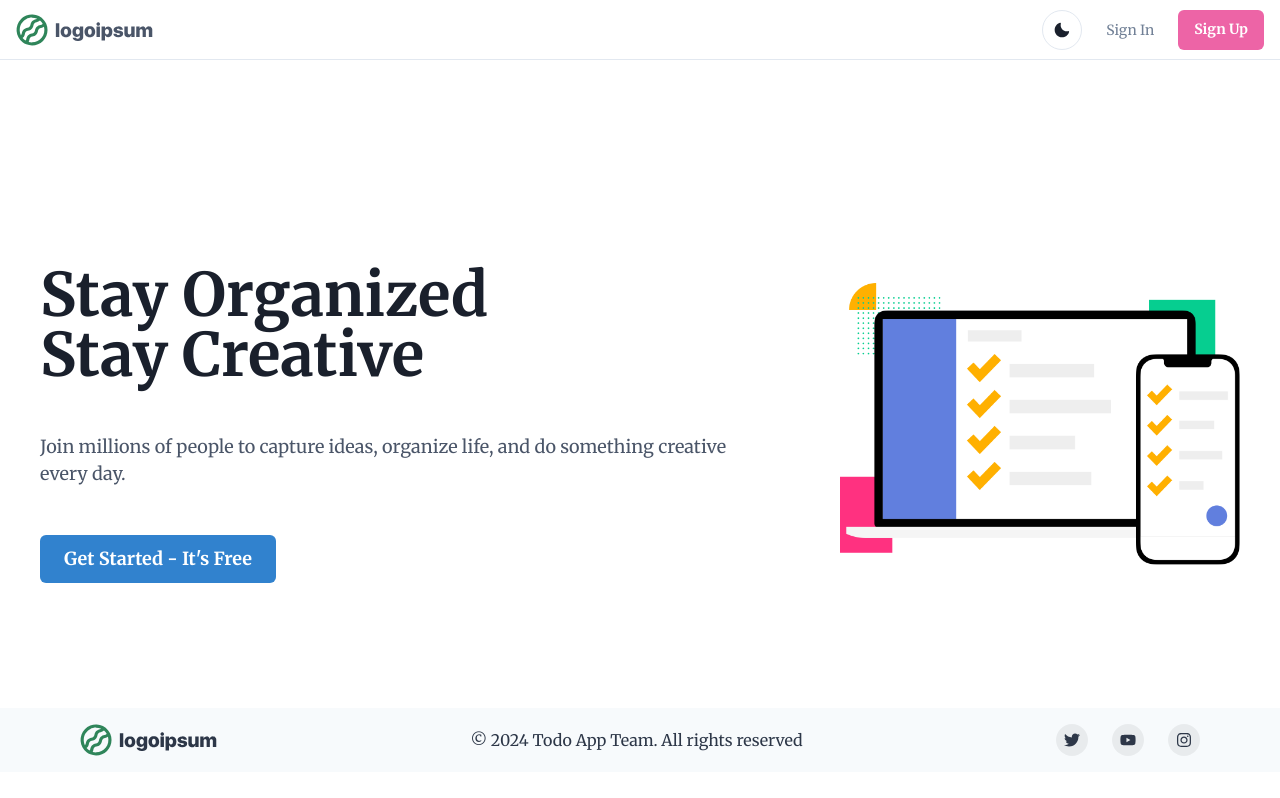
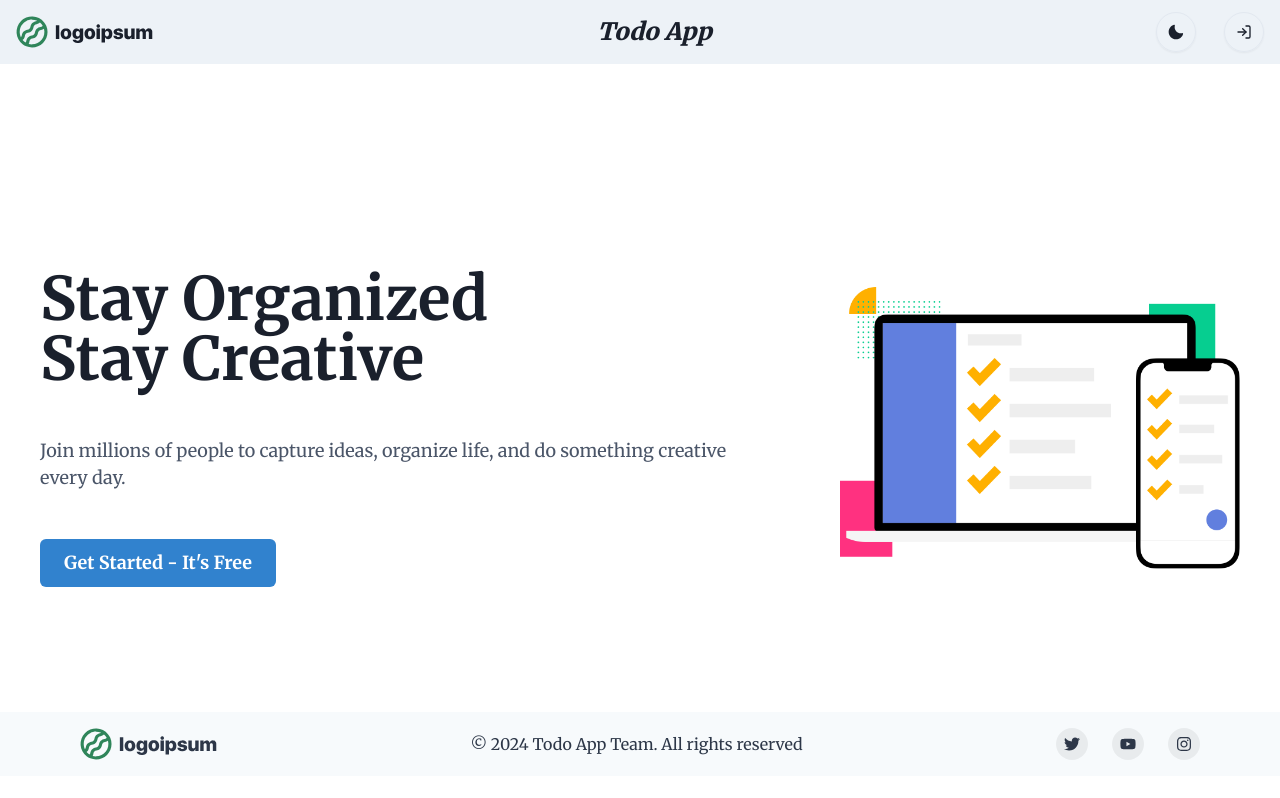
Before and after one commit to ajQodeleaf/todo-simple, a Next.js app: page / in a window 1280 px wide. Built offline with nearby package versions, Linux system fonts and the light colour scheme.

Commit message:
Refactor: Header componen

```diff
--- a/src/components/Header.js
+++ b/src/components/Header.js
@@ -2,75 +2,84 @@
 import {
   Box,
   Flex,
-  Button,
-  IconButton,
   Stack,
   useColorModeValue,
+  IconButton,
+  Text,
 } from "@chakra-ui/react";
-import { SunIcon, MoonIcon } from "@chakra-ui/icons";
+import { MoonIcon, SunIcon } from "@chakra-ui/icons";
+import { useTheme } from "@/context/themeContext";
+import { useContext } from "react";
+import { AuthContext } from "@/context/userAuthenticationContext";
+import { useRouter, usePathname } from "next/navigation";
 import { Logo } from "./Logo";
-import { useRouter } from "next/navigation";
-import { useTheme } from "../context/themeContext";
+import { FiLogOut, FiLogIn } from "react-icons/fi";
 
-export default function Header() {
+const Header = () => {
   const { theme, toggleTheme } = useTheme();
+  const { logout } = useContext(AuthContext);
   const router = useRouter();
+  const pathname = usePathname();
+
+  const isWelcomePage = pathname === "/";
+  const isHomePage = pathname === "/home";
+
+  const handleLogout = () => {
+    logout();
+    router.push("/");
+  };
+
   return (
-    <Box>
-      <Flex
-        bg={useColorModeValue("white", "gray.800")}
-        color={useColorModeValue("gray.600", "white")}
-        minH={"60px"}
-        py={{ base: 2 }}
-        px={{ base: 4 }}
-        borderBottom={1}
-        borderStyle={"solid"}
-        borderColor={useColorModeValue("gray.200", "gray.900")}
-        align={"center"}
+    <Box bg={useColorModeValue("gray.100", "gray.900")} px={4}>
+      <Flex h={16} alignItems={"center"} justifyContent={"space-between"}>
+        {!isHomePage && <Logo />}
+
+        <Text
+          fontSize="2xl"
+          fontWeight="extrabold"
+          textAlign="center"
+          fontStyle="italic"
+          ml={isHomePage ? "72px" : "0px"}
+          lineHeight="1.2"
+          flexGrow={1}
         >
-        <Flex flex={{ base: 1 }} justify={{ base: "center", md: "start" }}>
-          <Logo />
-        </Flex>
+          Todo App
+        </Text>
 
-        <Stack
-          flex={{ base: 1, md: 0 }}
-          justify={"flex-end"}
-          direction={"row"}
-          spacing={6}
-        >
+        <Flex alignItems={"center"}>
+          <Stack direction={"row"} spacing={7}>
             <IconButton
-            aria-label="Toggle theme"
               icon={theme === "light" ? <MoonIcon /> : <SunIcon />}
+              aria-label="Theme Switch"
               onClick={toggleTheme}
               variant="outline"
-            size="md"
-            isRound
+              borderRadius="50%"
+              boxShadow="sm"
             />
-          <Button
-            as={"a"}
-            fontSize={"sm"}
-            fontWeight={400}
-            variant={"link"}
-            onClick={() => router.push("/sign-in")}
-          >
-            Sign In
-          </Button>
-          <Button
-            as={"a"}
-            display={{ base: "none", md: "inline-flex" }}
-            fontSize={"sm"}
-            fontWeight={600}
-            color={"white"}
-            bg={"pink.400"}
-            onClick={() => router.push("/sign-up")}
-            _hover={{
-              bg: "pink.300",
-            }}
-          >
-            Sign Up
-          </Button>
+            {isWelcomePage ? (
+              <IconButton
+                icon={<FiLogIn />}
+                aria-label="Login"
+                onClick={handleLogout}
+                variant="outline"
+                borderRadius="50%"
+                boxShadow="sm"
+              />
+            ) : (
+              <IconButton
+                icon={<FiLogOut />}
+                aria-label="Logout"
+                onClick={handleLogout}
+                variant="outline"
+                borderRadius="50%"
+                boxShadow="sm"
+              />
+            )}
           </Stack>
+        </Flex>
       </Flex>
     </Box>
   );
-}
+};
+
+export default Header;
```
Lines whose indentation alone changed are shown as unchanged.
